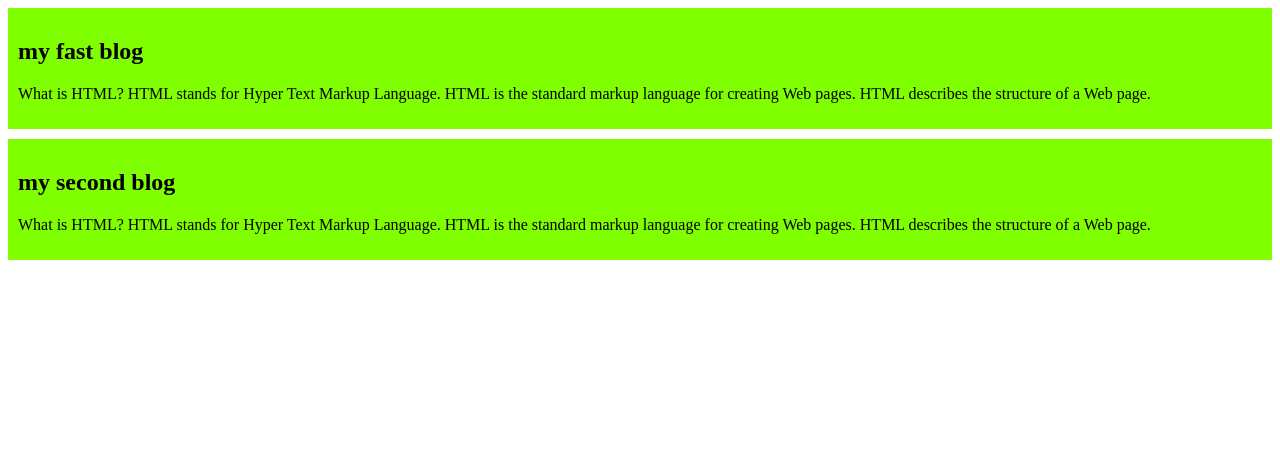
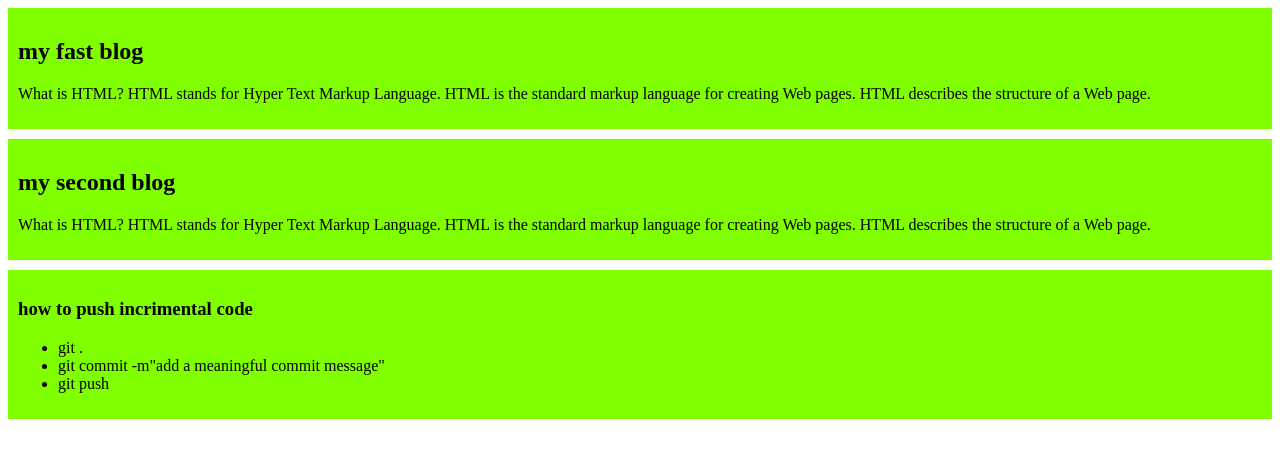
Before and after one commit to prottoy9151/my-simple-webside, a plain HTML site: page index.html in a window 1280 px wide. Drawn offline with Linux system fonts and the light colour scheme.

Commit message:
addad a list to push code

```diff
--- a/index.html
+++ b/index.html
@@ -15,5 +15,14 @@
         <h2>my second blog</h2>
         <p>What is HTML? HTML stands for Hyper Text Markup Language. HTML is the standard markup language for creating Web pages. HTML describes the structure of a Web page.</p>
     </div>
+    <div>
+        <h3>how to push incrimental code</h3>
+        <ul>
+             <li>git .</li>
+             <li>git commit -m"add a meaningful commit message"</li>
+             <li>git push</li>
+        </ul>
+
+    </div>
 </body>
 </html>
```
